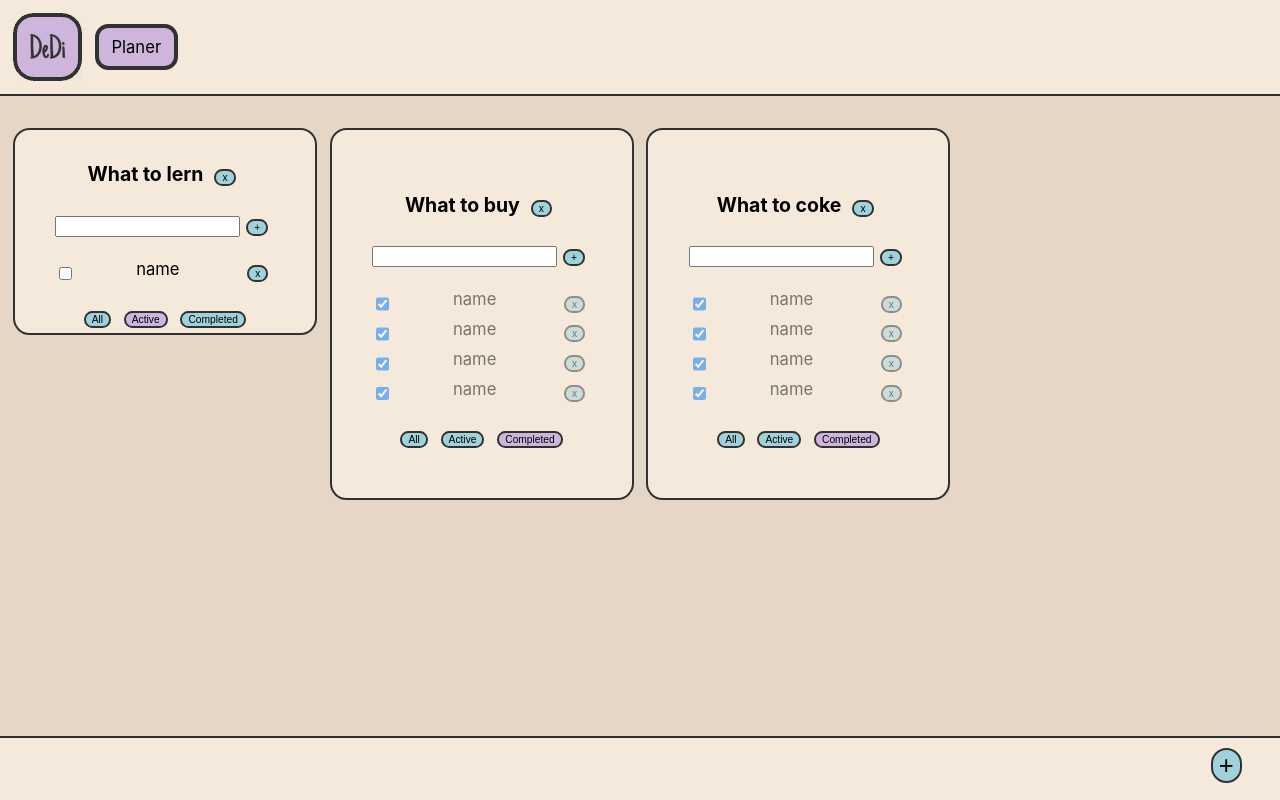
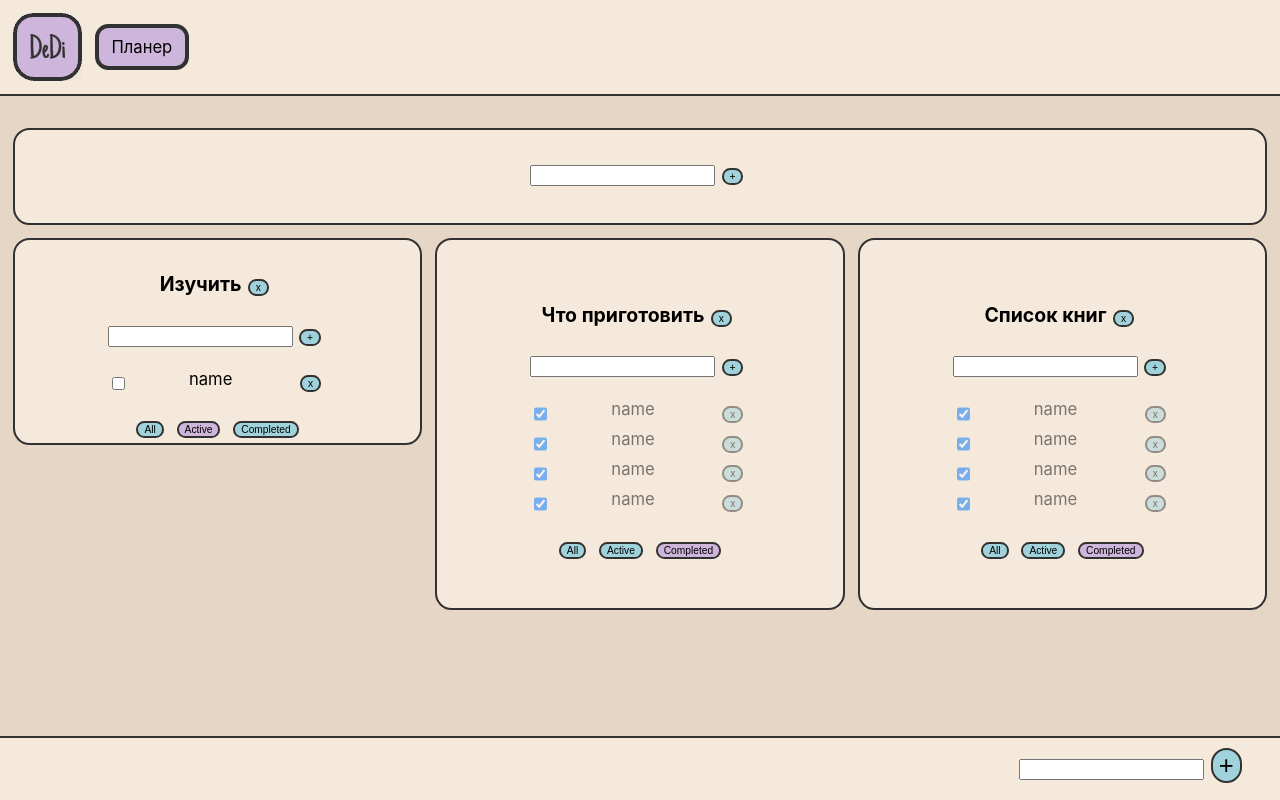
Before and after one commit to Meiraline/my-planer, a React (Create React App) app: page /planer in a window 1280 px wide. Built offline with nearby package versions, Linux system fonts and the light colour scheme.

Commit message:
добовление списков через интерфейс

```diff
--- a/src/Base_components/MenuBottom/MenuBottom.jsx
+++ b/src/Base_components/MenuBottom/MenuBottom.jsx
@@ -10,6 +10,7 @@ function MenuBottom(){
         <div>
       </div>
      <div>
+      <input type="text" />
       <button className={s.BigButton}> + </button>
       </div>
 
--- a/src/Base_components/MenuTop/MenuTop.jsx
+++ b/src/Base_components/MenuTop/MenuTop.jsx
@@ -11,7 +11,7 @@ function MenuTop(){
       <div className={s.TopMenu}>
           <NavLink to ='/main'> <img src={logo} alt="" /> </NavLink>
         <div className={s.meni}>
-        Planer
+        Планер
           {/* <NavLink to ='/profil'>-profil-</NavLink> */}
           {/* <NavLink to ='/planer'>-planer-</NavLink>  */}
 
--- /dev/null
+++ b/src/Bloks/Bloks_Planer/AddItemForm.tsx
@@ -0,0 +1,61 @@
+import React, { ChangeEvent, KeyboardEvent, useState } from 'react';
+
+
+type AddItemFormPropsType = {
+
+    // addItem: (title: string) => void
+    addItem: (title: string) => void
+
+
+}
+
+
+function AddItemForm(p: AddItemFormPropsType){
+
+    let[title, setTitle] = useState("");
+    let[error, setError] = useState <string | null> (null);
+
+    const onChengeHander = (e: ChangeEvent<HTMLInputElement>) => {
+        setTitle(e.currentTarget.value)
+    }
+
+    const OnKeyPressHandler = (e: KeyboardEvent<HTMLInputElement>) => {
+        setError(null);
+        if (e.code === 'Enter' ){
+            addTask();
+
+        }
+}
+
+    const addTask = () => {
+
+        if (title.trim() !== ""){
+            p.addItem(title.trim());
+            setTitle("");
+        }
+        else{
+            setError("Ошибка: это поле не может быть пустым")
+        }
+
+        // p.addItem(title, p.id);
+        // setTitle("");
+
+
+    }
+
+ return(
+    <div>
+        <input
+            value={title}
+            onChange={ onChengeHander }
+            onKeyDown = { OnKeyPressHandler }
+            className={error ? "error" : ""}
+        />
+        <button onClick={addTask} >+</button>
+        {error && <div className='error-message'>{error}</div>}
+
+    </div>
+ )
+}
+
+export default AddItemForm;
--- a/src/Bloks/Bloks_Planer/TodoList.tsx
+++ b/src/Bloks/Bloks_Planer/TodoList.tsx
@@ -1,5 +1,6 @@
-import React, { ChangeEvent, KeyboardEvent, useState } from 'react';
-import { FilterValuesType } from '../../Pages/Planer';
+import React from 'react';
+import { FilterValuesType } from '../../Pages/Planer.tsx';
+import AddItemForm from './AddItemForm.tsx';
 
 
 
@@ -17,9 +18,6 @@ type DataType = {
     title: string
     tasks: Array<TaskType>
 
-    error: any
-
-
     filter: any
 
     removeTask: (id: string, todoListId: string) => void
@@ -35,50 +33,22 @@ type DataType = {
 
 export function TodoList(p: DataType) {
 
-
-    const [NewTaskeTitle, setNewTaskeTitle] = useState("");
-
-
-    const onNewTitleChengeHander = (e: ChangeEvent<HTMLInputElement>) => {
-        setNewTaskeTitle(e.currentTarget.value)
-    }
-
-    const OnKeyPressHandler = (e: KeyboardEvent<HTMLInputElement>) => {
-
-            if (e.code === 'Enter' ){
-                p.addTask(NewTaskeTitle, p.id);
-
-            }
-    }
-
-    const addTask = () => {
-        p.addTask(NewTaskeTitle, p.id);
-        setNewTaskeTitle("");
-
-
-    }
-
     const removeTodolist = () => {
         p.removeTodolist(p.id)
     }
 
+    const AddTask = (title: string) => {
+        p.addTask(title, p.id);
+    }
+
+
     return (
         <div >
-            <h3>{p.title} <button onClick={removeTodolist} >x</button> </h3>
+            <h3>{p.title}
+                <button onClick={removeTodolist} >x</button>
+            </h3>
 
-            <div>
-
-                <input
-                value={NewTaskeTitle}
-                onChange={ onNewTitleChengeHander }
-                onKeyDown = { OnKeyPressHandler }
-                className={p.error ? 'error' : ""}
-                ></input>
-                <button onClick={addTask} >+</button>
-                {p.error && <div className='error-message'>Ошибка: нельзя добавить пустую задачу</div>}
-
-
-            </div>
+            <AddItemForm addItem ={AddTask}/>
 
             <ul>
                 {
--- a/src/Pages/Planer.tsx
+++ b/src/Pages/Planer.tsx
@@ -3,6 +3,8 @@ import { v1 } from 'uuid';
 
 import Blok from "../Bloks/Blok.tsx";
 import { TodoList } from "../Bloks/Bloks_Planer/TodoList.tsx";
+import AddItemForm from '../Bloks/Bloks_Planer/AddItemForm.tsx';
+
 
 
 
@@ -15,9 +17,6 @@ export type TodolistType = {
     id: string
     title: string
     filter: FilterValuesType
-    error: null | string
-
-
 }
 
 
@@ -30,11 +29,11 @@ function Planer() {
     let todoListId2 = "2";
     let todoListId3 = "3";
 
-    let [todoList, setTodoList] = useState<Array<TodolistType>> ([
+    let [todoLists, setTodoLists] = useState<Array<TodolistType>> ([
 
-        { id: todoListId1, title: "What to lern", filter: "active", error: null },
-        { id: todoListId2, title: "What to buy", filter: "completed"  , error: null},
-        { id: todoListId3, title: "What to coke", filter: "completed" , error: null },
+        { id: todoListId1, title: "Изучить", filter: "active" },
+        { id: todoListId2, title: "Что приготовить", filter: "completed" },
+        { id: todoListId3, title: "Список книг", filter: "completed"},
 
     ]);
 
@@ -74,8 +73,8 @@ function Planer() {
 
 
     function removeTodolist(todoListId:string){
-        let filteredTodolist = todoList.filter(tl=> tl.id !== todoListId );
-        setTodoList(filteredTodolist);
+        let filteredTodolist = todoLists.filter(tl=> tl.id !== todoListId );
+        setTodoLists(filteredTodolist);
         delete tasksObj[todoListId];
         setTasks({...tasksObj});
     }
@@ -125,23 +124,39 @@ function Planer() {
     }
 
     function chengeFilter(value: FilterValuesType, todoListId: string) {
-        let todolist = todoList.find(tl => tl.id === todoListId);
+        let todolist = todoLists.find(tl => tl.id === todoListId);
         if (todolist) {
             todolist.filter = value;
-            setTodoList([...todoList]);
+            setTodoLists([...todoLists]);
         }
     }
 
+function addTodolist(title: string) {
 
+    let todoList : TodolistType = {
+        id: v1(),
+        filter: 'all',
+        title: title
+    }
+
+    setTodoLists([todoList, ...todoLists]);
+    setTasks({
+        ...tasksObj,
+        [todoList.id]: []
+    })
+}
 
 
 
     return (
+
         <div className="page1">
-            {/* <Blok minWidth={24} minHeight={1}>планер</Blok> */}
+            <Blok minWidth={24} minHeight={2}>
+            <AddItemForm addItem = {addTodolist} />
+            </Blok>
 
 
-            {todoList.map((tl) => {
+            {todoLists.map((tl) => {
 
                 let TasdksForTodoList = tasksObj[tl.id];
 
@@ -154,13 +169,12 @@ function Planer() {
 
                 return (
 
-                    <Blok key={tl.id} minWidth={6} maxWidth={8} minHeight={1} maxHeight={24} >
+                    <Blok key={tl.id} minWidth={9} maxWidth={8} minHeight={1} maxHeight={24} >
                         <TodoList
                             id = {tl.id}
                             title={tl.title}
                             tasks={TasdksForTodoList}
 
-                            error={tl.error}
 
 
                             filter={tl.filter}
```
